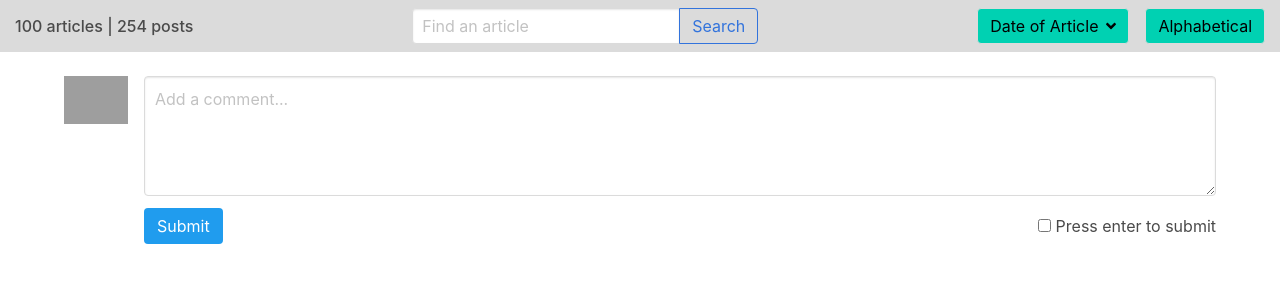
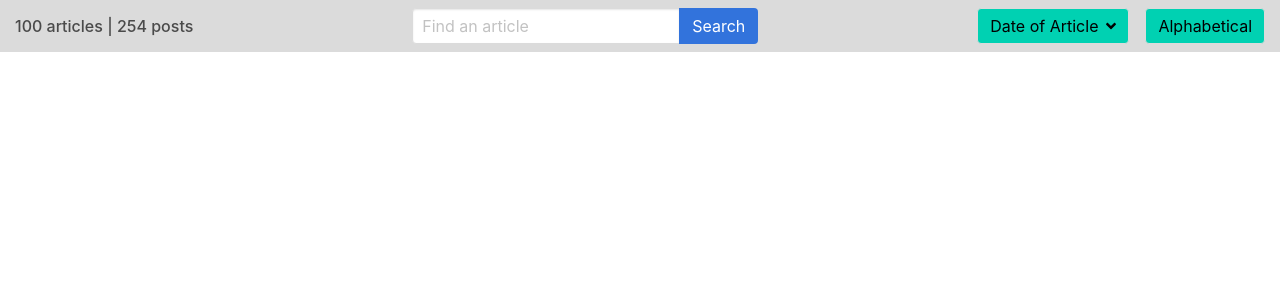
Before and after one commit to Magic-Mayo/News-ScrAPer, a website: page public/index.html in a window 1280 px wide. Drawn offline with nearby package versions, Linux system fonts and the light colour scheme; grey boxes are pictures that could not be loaded.

Commit message:
linked index.js and added id for search button

```diff
--- a/public/index.html
+++ b/public/index.html
@@ -18,14 +18,12 @@
         </div>
         <div class="level-item">
             <div class="field has-addons">
-                <!-- <form id="search"> -->
                     <p class="control">
                         <input type="text" class="input" id="nav-search-input" placeholder="Find an article">
                     </p>
                     <p class="control">
-                        <button type='submit' class="button is-link is-outlined">Search</button>
+                        <button type='submit' class="button is-link" id="search-btn">Search</button>
                     </p>
-                <!-- </form> -->
             </div>
         </div>
         <div class="level-right">
@@ -37,39 +35,11 @@
         </div>
     </nav>
 
-    <div class="container">
-        <article class="media">
-            <figure class="media-left">
-                <p class="image is-64x64">
-                    <img src="https://bulma.io/images/placeholders/128x128.png">
-                </p>
-            </figure>
-            <div class="media-content">
-                <div class="field">
-                    <p class="control">
-                        <textarea class="textarea" placeholder="Add a comment..."></textarea>
-                    </p>
-                </div>
-                <div class="level">
-                    <div class="level-left">
-                        <div class="level-item">
-                            <a class="button is-info">Submit</a>
-                        </div>
-                    </div>
-                    <div class="level-right">
-                        <div class="level-item">
-                            <label class="checkbox">
-                                <input type="checkbox"> Press enter to submit
-                            </label>
-                        </div>
-                    </div>
-                </div>
-            </div>
-        </article>
-    </div>
+    <div class="container"></div>
 </body>
 <script
   src="https://code.jquery.com/jquery-3.4.1.min.js"
   integrity="sha256-CSXorXvZcTkaix6Yvo6HppcZGetbYMGWSFlBw8HfCJo="
   crossorigin="anonymous"></script>
+  <script src="./js/index.js"></script>
 </html>
```
